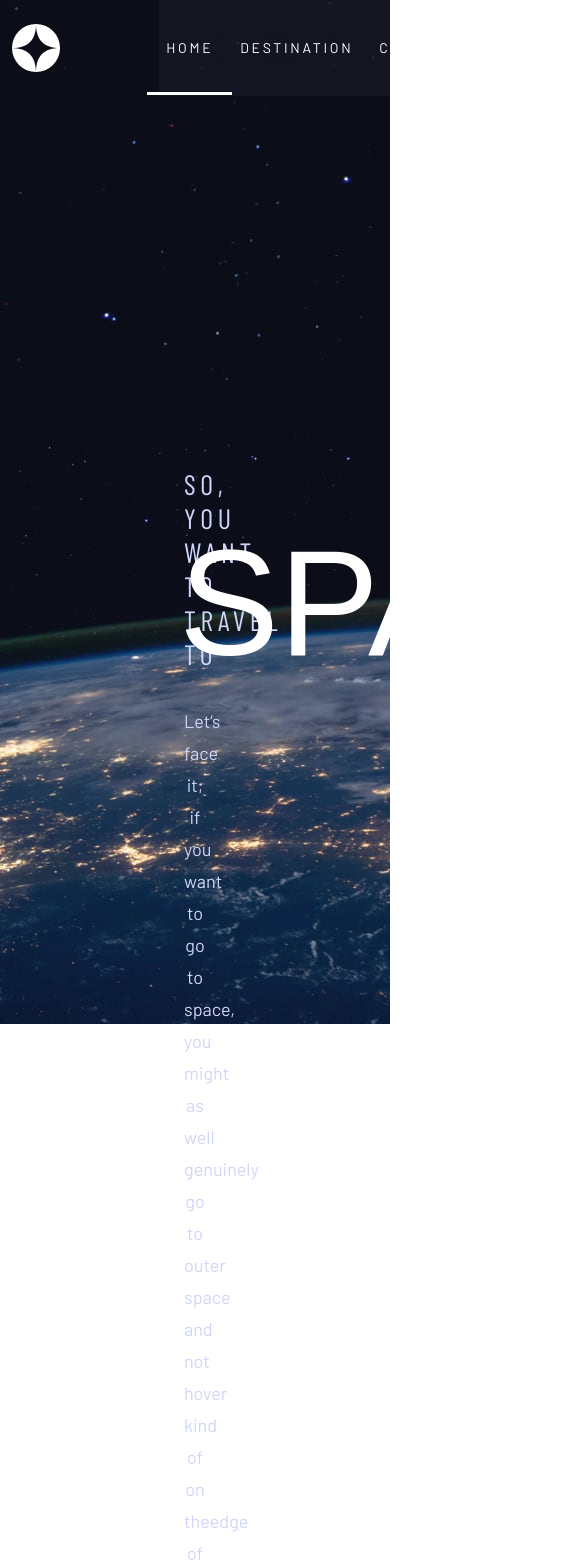
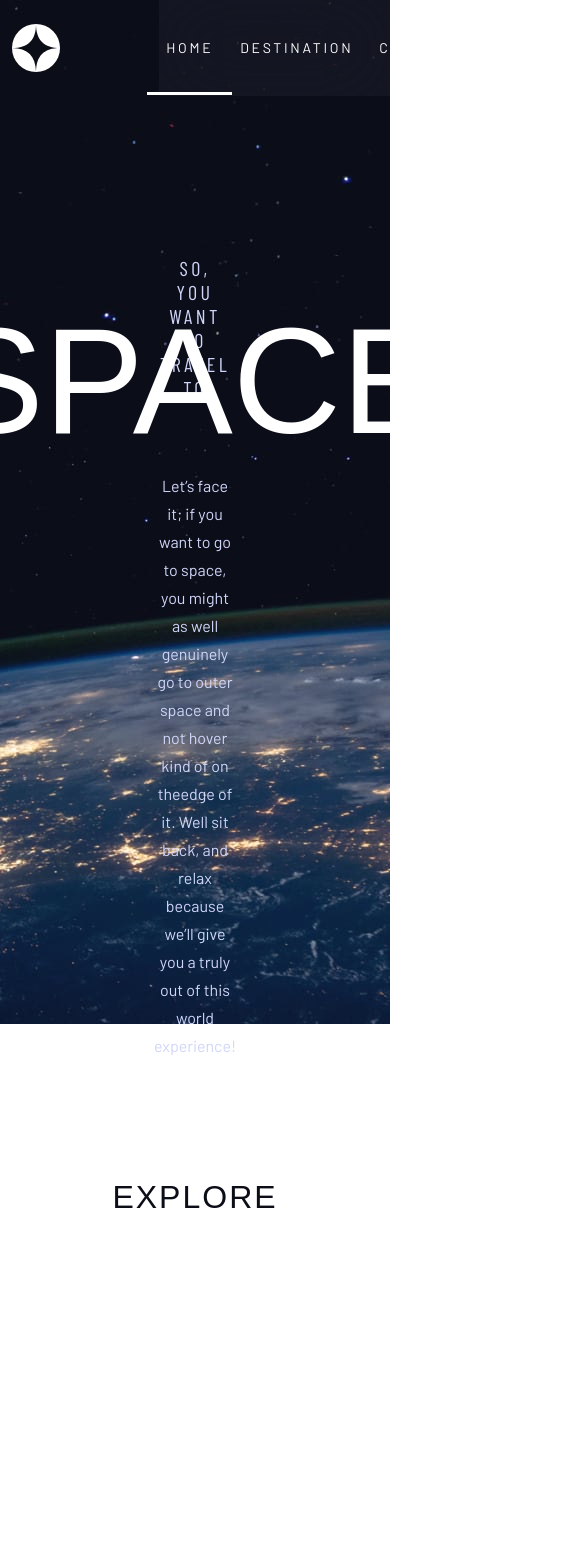
Before and after one commit to mohadese-nm/space-tourism-website, a Vue app: page / in a window 390 px wide. Shown: the top 1568 px of the page, 585 px wide, since content can reach past the window. After the commit the page ends 1318 px from the top, so only its background shows below. Built offline with nearby package versions, Linux system fonts and the light colour scheme; a web font is replaced by a local one.

Commit message:
change home text size and align for tablet size and change explore oval display to flex

```diff
--- a/src/views/homePage.vue
+++ b/src/views/homePage.vue
@@ -53,7 +53,10 @@ export default {
     .home-content{
         margin: 44vh 160px 0 160px;
         .home-text{
+            max-width: 450px;
             .home-p1{
+                display: flex;
+                justify-content: center;
                 height: 34px;
                 max-width: 385px;
                 font-family: $barlowCond;
@@ -65,6 +68,8 @@ export default {
                 color: $lightGray;
             }
             .home-p2{
+                display: flex;
+                justify-content: center;
                 margin-left: -5px;
                 max-width: 446px;
                 font-family: $belle;
@@ -75,6 +80,8 @@ export default {
                 color: white;
             }
             .home-p3{
+                display: flex;
+                justify-content: center;
                 max-width: 446px;
                 font-family: $barlow;
                 font-style: normal;
@@ -86,6 +93,8 @@ export default {
 
         }
         .home-explore{
+            display: flex;
+            justify-content: center;
             padding: 14vh 0  0 26vw;
             .explore-oval {
                 display: flex;
@@ -123,9 +132,32 @@ export default {
     .content{
         height: 1024px;
         background-image: url(../assets/home/background-home-tablet.jpg);
-        .home-text{
-            top: 200px;
-            text-align: center;
+        .home-content{
+            margin-top: 19vh;
+            .home-text{
+                top: 200px;
+                text-align: center;
+                .home-p1{
+                    font-size: 20px;
+                    line-height: 24px;
+                    text-align: center;
+                    letter-spacing: 3.375px;
+                }
+                .home-p2{
+                    line-height: 150px;
+                }
+                .home-p3{
+                    font-size: 16px;
+                    line-height: 28px;
+                }
+            }
+            .home-explore{
+                padding: 0;
+                .explore-oval{
+                    width: 242px;
+                    height: 242px;
+                }
+            }
         }
     }
 }
```
